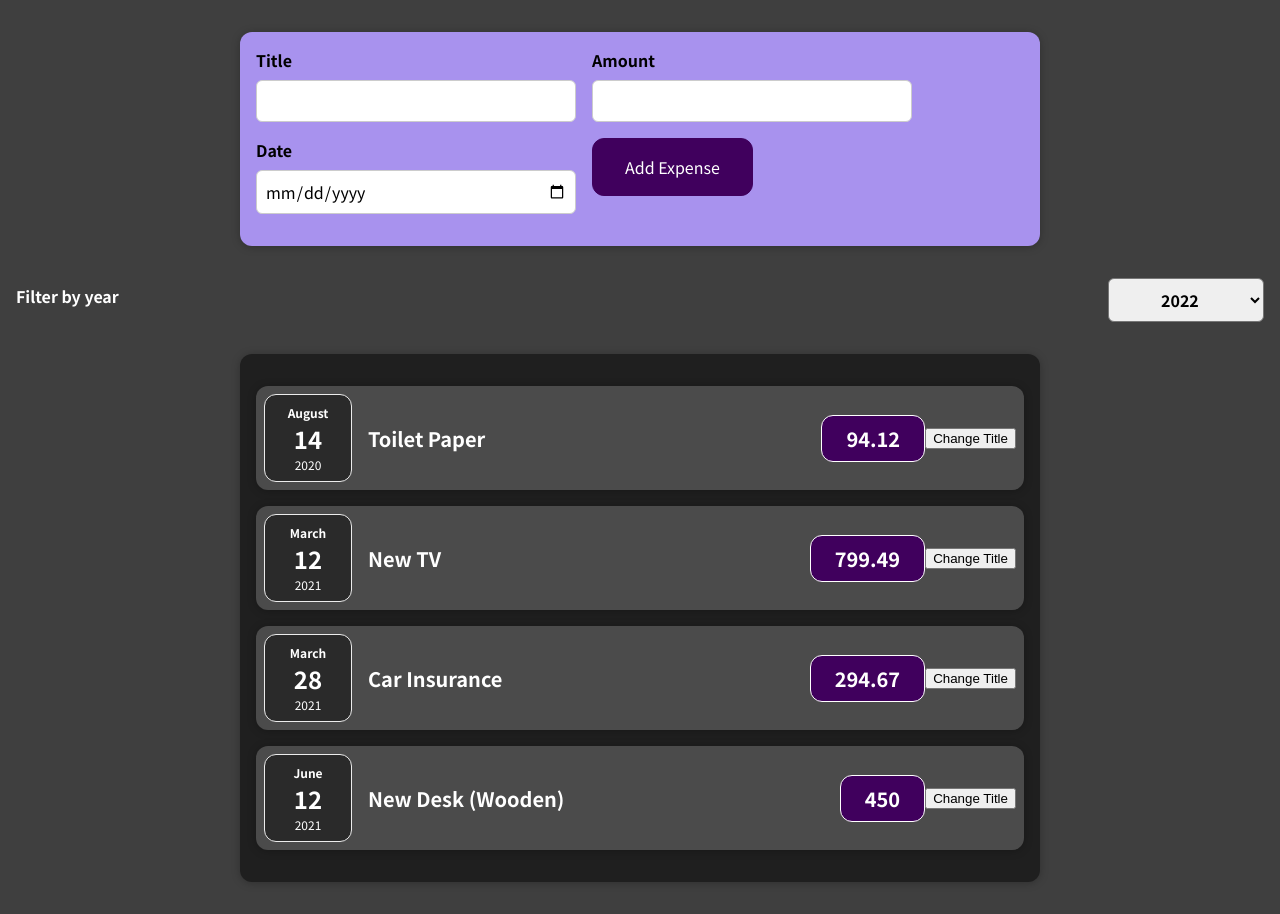
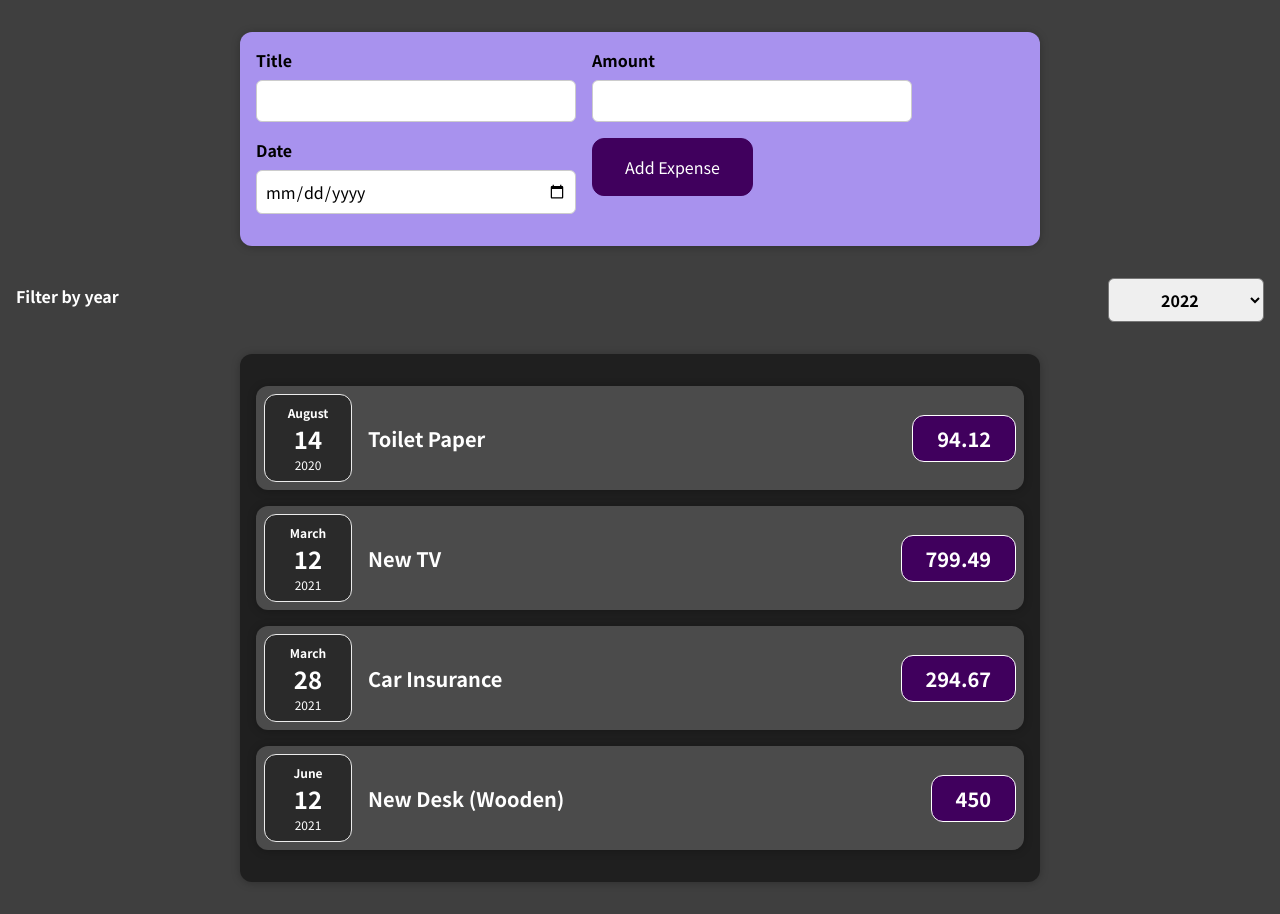
Before and after one commit to wkimeria/wkimeria-react-learning, a React (Create React App) app: page / in a window 1280 px wide. Built offline with nearby package versions, Linux system fonts and the light colour scheme.

Commit message:
Make ExpenseItem.js a dumb/stateless component

```diff
--- a/src/components/expenses/ExpenseItem.js
+++ b/src/components/expenses/ExpenseItem.js
@@ -1,21 +1,15 @@
-import React, { useState } from 'react';
+import React from 'react';
 import ExpenseDate from "./ExpenseDate";
 import Card from '../UI/Card';
 import './ExpenseItem.css'
 
 const ExpenseItem = (props) => {
-    const [title, setTitle] = useState(props.title);
-
-    const clickHandler = () => {
-        setTitle('Updated');
-    }
 
     return (
         <Card className="expense-item">
             <ExpenseDate date={props.date}/>
-            <div className="expense-item__description"><h2>{title}</h2></div>
+            <div className="expense-item__description"><h2>{props.title}</h2></div>
             <div className="expense-item__price">{props.amount}</div>
-            <button onClick={clickHandler}>Change Title</button>
         </Card>);
 }
 
```
